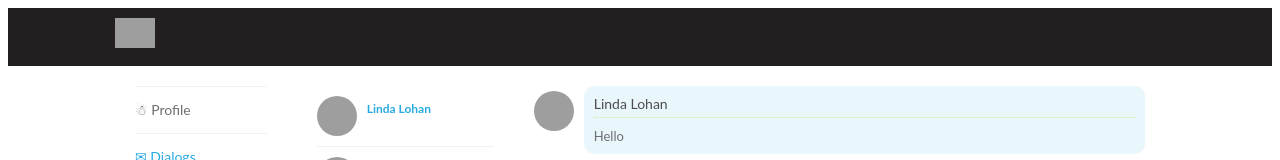
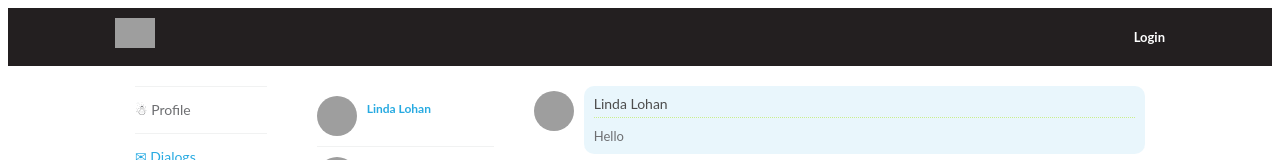
Before and after one commit to zinovchik/ReactM, a React (Create React App) app: page /dialogs in a window 1280 px wide. Shown: the top 160 px of the page. Built offline with nearby package versions, Linux system fonts and the light colour scheme; no server answers; grey boxes are pictures that could not be loaded.

Commit message:
61: auth

```diff
--- a/src/App.js
+++ b/src/App.js
@@ -1,18 +1,17 @@
 import React from 'react';
 import { Route} from "react-router-dom";
 import './App.css';
-import Header from './components/Header/Header';
+import HeaderContainer from './components/Header/HeaderContainer';
 import SidebarContainer from './components/Sidebar/SidebarContainer';
 import ProfilesContainer from './components/Profiles/ProfilesContainer';
 import DialogsContainer from './components/Dialogs/DialogsContainer';
 import UsersContainer from './components/Users/UsersContainer';
 
-
 function App() {
 
   return (
     <div>
-      <Header />
+      <HeaderContainer />
       <div className="container">
         <div className="app-wrapper">
           <SidebarContainer />
--- /dev/null
+++ b/src/Redux/authReducer.js
@@ -0,0 +1,41 @@
+let SET_USER_DATA = 'SET_USER_DATA';
+let TOGLLE_IS_FETCHING = 'TOGLLE_IS_FETCHING';
+
+let initialState = {
+    userId: null,
+    email: null,
+    login: null,
+    isFetching: false,
+    isAuth: false,
+};
+
+const authReducer = (state = initialState, action) => {
+    switch(action.type){
+        case SET_USER_DATA:
+            return {
+                ...state,
+                ...action.data,
+                isAuth: true,
+            };
+
+
+        default: return state;
+    }
+};
+
+export const setUserData = (userId, email, login) => {
+    return {
+        type: SET_USER_DATA,
+        data: { userId, email, login },
+    }
+};
+
+export const toggleIsFetching = (isFetching) => {
+    return {
+        type: TOGLLE_IS_FETCHING,
+        isFetching: isFetching,
+    }
+};
+
+
+export default authReducer;
--- a/src/Redux/redux-store.js
+++ b/src/Redux/redux-store.js
@@ -3,12 +3,14 @@ import profileReducer from "./profileReducer"
 import dialogsReducer from "./dialogsReducer"
 import sidebarReducer from "./sidebarReducer"
 import usersReducer from "./usersReducer";
+import authReducer from "./authReducer";
 
 let reducers = combineReducers({
     profilePage: profileReducer,
     dialogsPage:  dialogsReducer,
     sidebar: sidebarReducer,
     usersPage: usersReducer,
+    auth: authReducer,
 });
 
 let store = createStore(reducers);
--- a/src/components/Header/Header.jsx
+++ b/src/components/Header/Header.jsx
@@ -1,10 +1,14 @@
 import React from 'react';
 import  s from './Header.module.css';
+import {NavLink} from 'react-router-dom';
 
-const Header = () =>{
+const Header = (props) =>{
     return (<header className={s.header}>
         <div className="container">
              <img className={s.logo} src={'http://mythemestore.com/friend-finder/images/logo.png'} alt='img'/>
+             <div className={s.loginBlock}>
+                 {props.isAuth ? <NavLink to={'/profile/' + props.userId}>{props.login}</NavLink> : <NavLink to={'/login'}>Login</NavLink>}
+             </div>
         </div>
     </header>)
 }
--- a/src/components/Header/Header.module.css
+++ b/src/components/Header/Header.module.css
@@ -10,3 +10,15 @@
     height:30px;
     width: auto;
   }
+
+  .loginBlock{
+    float: right;
+    width: 200px;
+    text-align: right;
+    line-height: 38px;
+  }
+  .loginBlock a{
+    color: #fff;
+    text-decoration: none;
+    font-weight: bold;
+  }
--- /dev/null
+++ b/src/components/Header/HeaderContainer.jsx
@@ -0,0 +1,32 @@
+import React from 'react';
+import Header from './Header';
+import * as axios from 'axios';
+import { setUserData, toggleIsFetching} from '../../Redux/authReducer';
+import { connect } from 'react-redux';
+
+class HeaderApiContainer extends React.Component {
+    componentDidMount(){
+        this.props.toggleIsFetching(true);
+        axios.get(`http://reactm.max/api/1.0/auth-me.php`).then((response)=>{
+            if(!response.data.resultCode) {
+                this.props.setUserData(response.data.data.userId, response.data.data.email, response.data.data.login);
+            }
+            this.props.toggleIsFetching(false);
+
+        });
+    }
+    render(){
+        return <Header {...this.props} />
+    }
+}
+let mapStateToProps = (state) =>{
+    return {
+        isAuth: state.auth.isAuth,
+        login: state.auth.login,
+        userId: state.auth.userId,
+    }
+};
+
+const HeaderContainer = connect(mapStateToProps, {  setUserData, toggleIsFetching } )(HeaderApiContainer);
+
+export default HeaderContainer;
--- a/src/components/Sidebar/Navbar/Navbar.jsx
+++ b/src/components/Sidebar/Navbar/Navbar.jsx
@@ -7,7 +7,7 @@ import {NavLink} from "react-router-dom";
 const Navbar = () => {
     return (<nav className={s.navbar}>
               <ul>
-                <li><NavLink to="/profile/" activeClassName={s.active}><span>&#9731;</span> Profile</NavLink></li>
+                <li><NavLink to="/profile" activeClassName={s.active}><span>&#9731;</span> Profile</NavLink></li>
                 <li><NavLink to="/dialogs" activeClassName={s.active}><span>&#9993;</span> Dialogs</NavLink></li>
                 <li><NavLink to="/users" activeClassName={s.active}><span>&#9998;</span> Users</NavLink></li>
                 <li><NavLink to="/music" activeClassName={s.active}><span>&#9733;</span> Music</NavLink></li>
```
Also changed, not shown: 1 other file (tests, documents, lock files or other folders).
